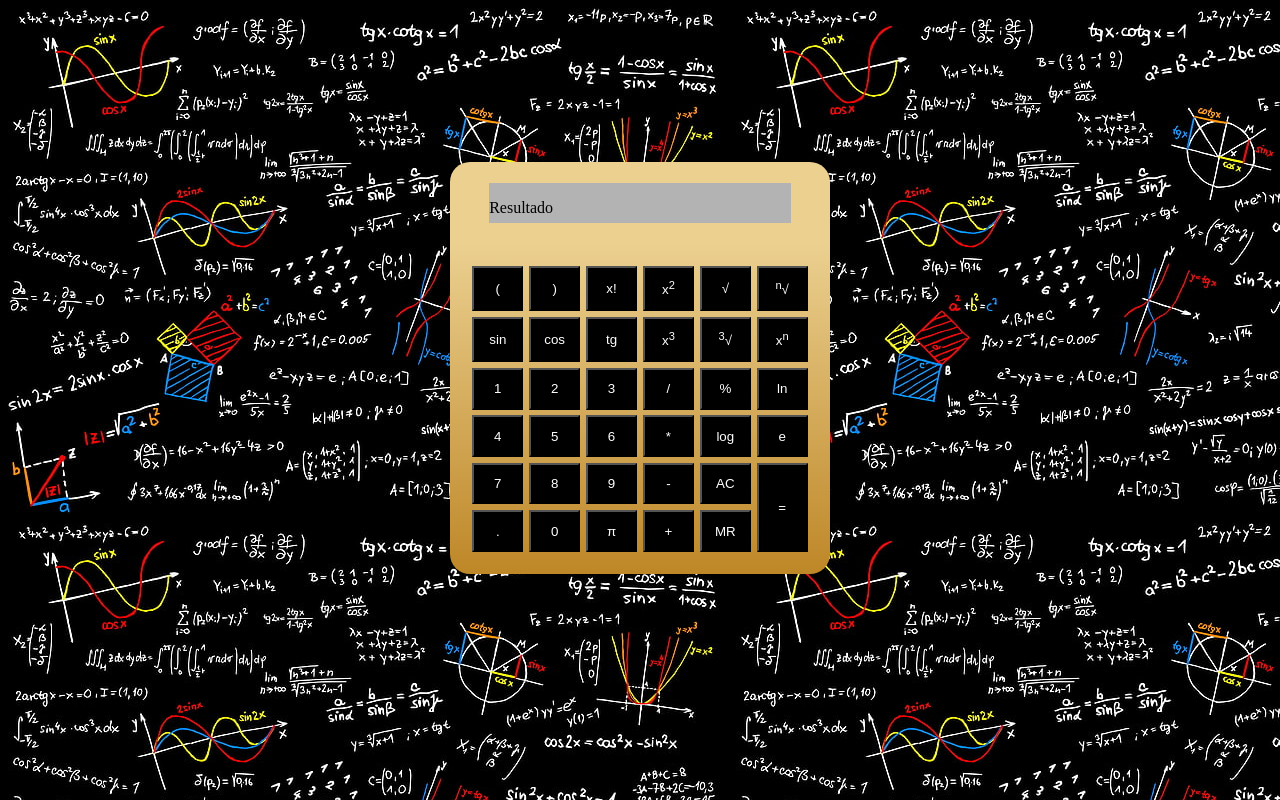
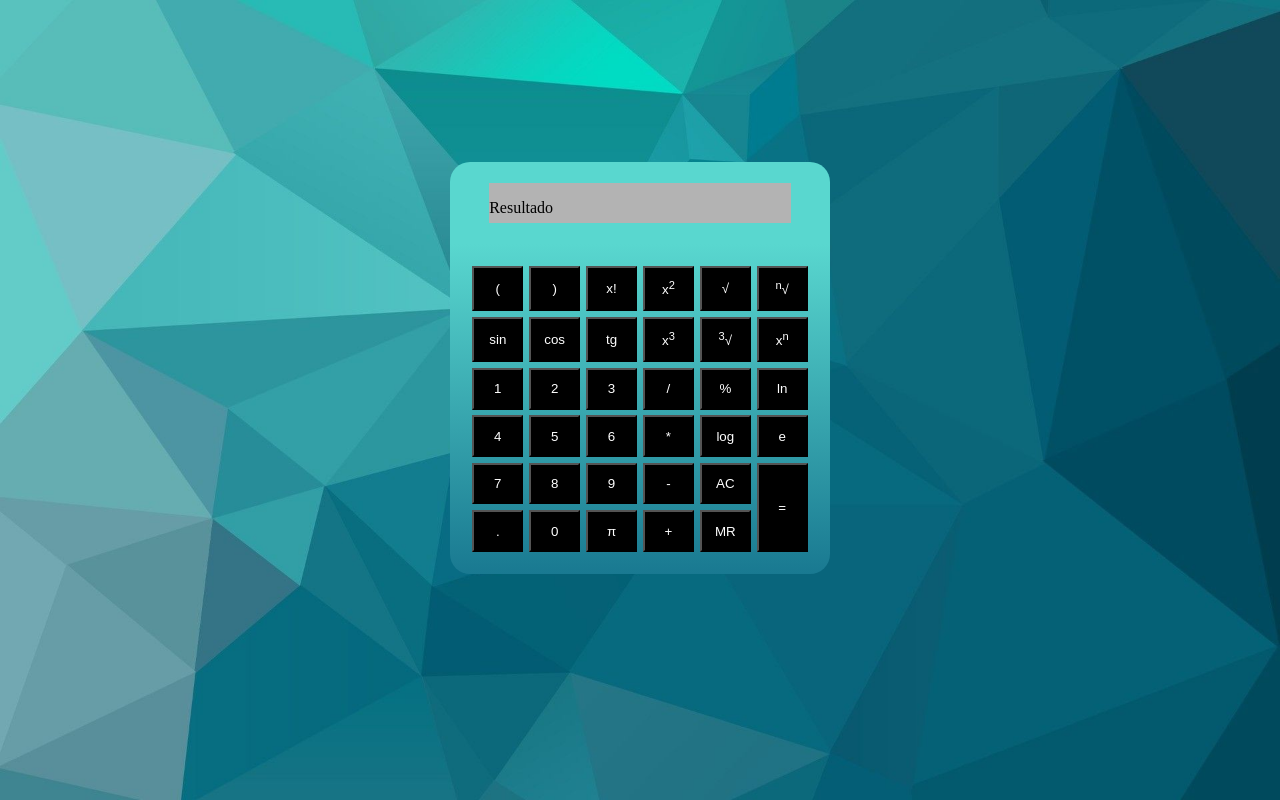
Before and after one commit to ceciachquenazi/calcuCaC, a plain HTML site: page index.html in a window 1280 px wide. Drawn offline with Linux system fonts and the light colour scheme.

Commit message:
2do commit

```diff
--- a/estilos.css
+++ b/estilos.css
@@ -6,8 +6,8 @@ button {
 }
 
 body {
-    background: url(fondo.jpg);
-
+    background: url(fondo3.jpg);
+    background-size: cover;
 }
 
 .container {
@@ -17,13 +17,14 @@ body {
     flex-direction: column;
     justify-content: center;
     height: 90vh;
+
 }
 
 .teclas {
     display: grid;
     grid-template-columns: repeat(6, 1fr);
 
-    background: linear-gradient(#ebd090, #be8727);
+    background: linear-gradient(#59d7cf, #197991);
     /*height: 60vh; */
     border: 0.5% solid transparent;
     border-radius: 0px 0px 20px 20px;
@@ -37,7 +38,7 @@ button {
 }
 
 .pantalla {
-    background-color: #ebd090;
+    background-color: #59d7cf;
     height: 10vh;
     display: flex;
     justify-content: center;
```
Also changed, not shown: fondo2.jpg (added), fondo3.jpg (added).
